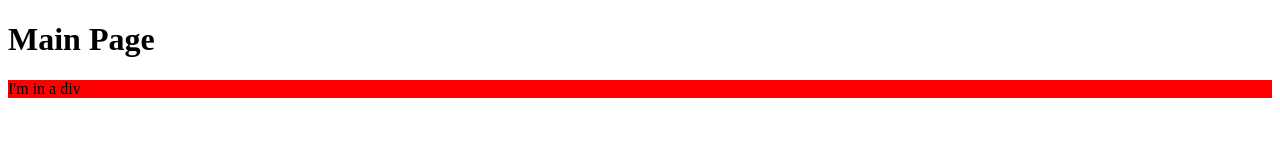
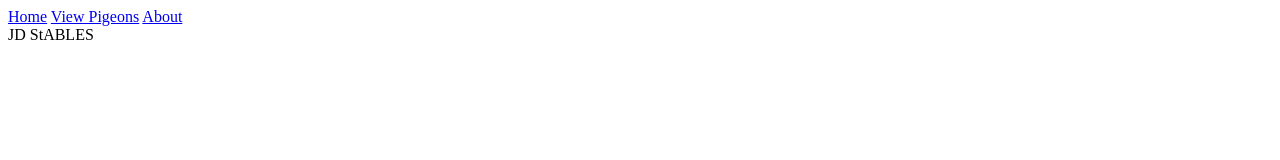
Before and after one commit to jdcia/Racing_Website, a plain HTML site: page index.html in a window 1280 px wide. Drawn offline with Linux system fonts and the light colour scheme.

Commit message:
started nav bar

```diff
--- a/index.html
+++ b/index.html
@@ -6,10 +6,21 @@
     <link rel="stylesheet" href="styles.css">
 </head>
 <body>
-    <h1>Main Page</h1>
 
-    <div class="placeholder">
-        I'm in a div
+    <div class="container">
+
+        <div class="nav">
+
+            <a href="index.html">Home</a>
+
+            <a href="view_pigeons.html">View Pigeons</a>
+
+            <a href="about.html">About</a>
+
+            <div>JD StABLES</div>
+
+        </div>
+
     </div>
 </body>
 </html>
```
